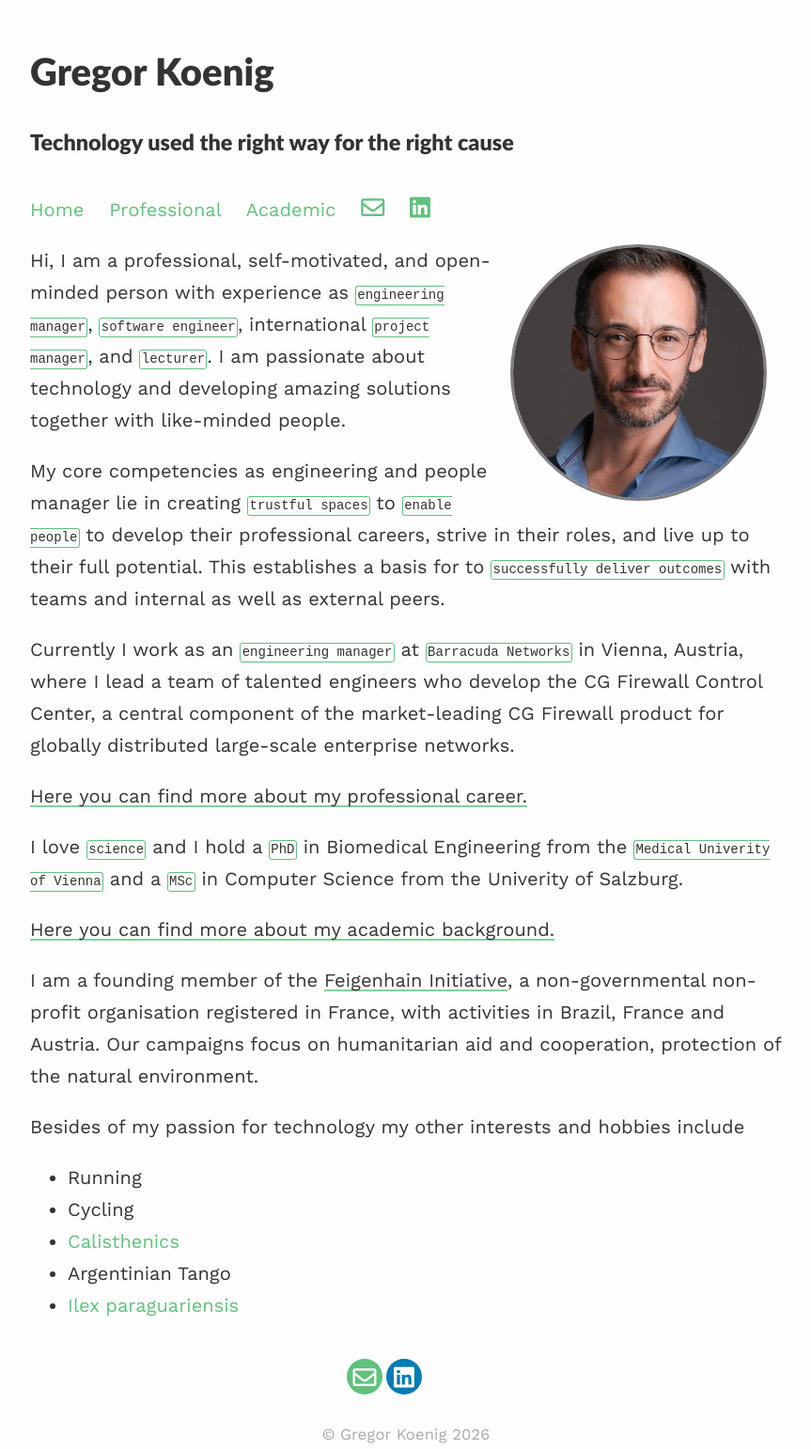
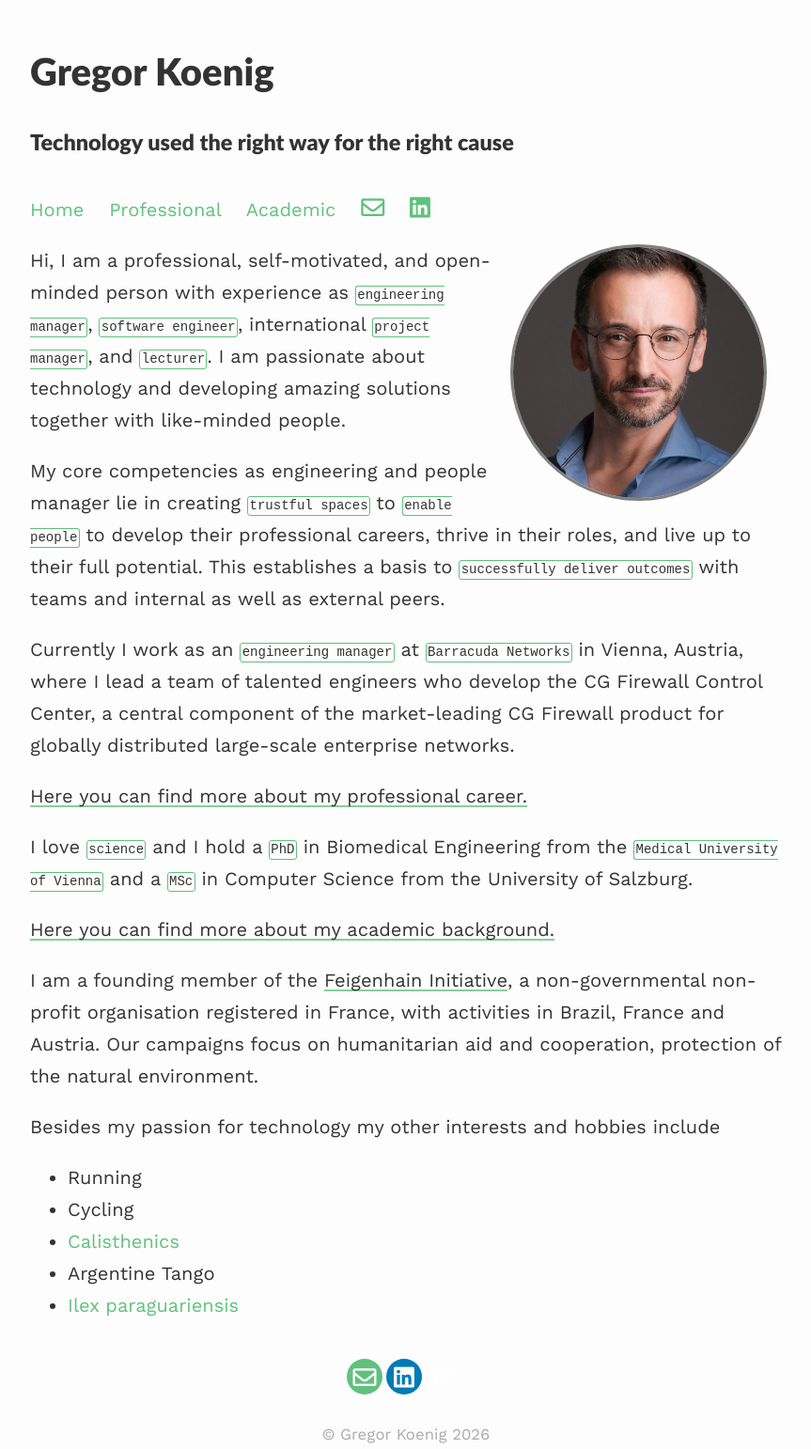
Before and after one commit to gregorkoenig/gregorkoenig.github.io, a Jekyll site: the page built from index.md, in a window 1280 px wide. Shown: the whole page at 94% size, without its empty margins (208-1071 px from the left). Built offline with Jekyll 4.4.1, drawn with Linux system fonts in a browser that asks for light colours; nearby versions of some CDN libraries.

Commit message:
Fix typos in index and academic pages
Co-Authored-By: Claude Sonnet 4.6 <noreply@anthropic.com>

```diff
--- a/index.md
+++ b/index.md
@@ -10,7 +10,7 @@ published: true
   Hi, I am a professional, self-motivated, and open-minded person with experience as `engineering manager`, `software engineer`, international `project manager`, and `lecturer`. I am passionate about technology and developing amazing solutions together with like-minded people.
 
 
-  My core competencies as engineering and people manager lie in creating `trustful spaces` to `enable people` to develop their professional careers, strive in their roles, and live up to their full potential. This establishes a basis for to `successfully deliver outcomes` with teams and internal as well as external peers.
+  My core competencies as engineering and people manager lie in creating `trustful spaces` to `enable people` to develop their professional careers, thrive in their roles, and live up to their full potential. This establishes a basis to `successfully deliver outcomes` with teams and internal as well as external peers.
 
 
   Currently I work as an `engineering manager` at `Barracuda Networks` in Vienna, Austria, where I lead a team of talented engineers who develop the CG Firewall Control Center, a central component of the market-leading CG Firewall product for globally distributed large-scale enterprise networks.
@@ -19,7 +19,7 @@ published: true
   [Here you can find more about my professional career.](https://gregorkoenig.github.io/professional)
 
 
-  I love `science` and I hold a `PhD` in Biomedical Engineering from the `Medical Univerity of Vienna` and a `MSc` in Computer Science from the Univerity of Salzburg.
+  I love `science` and I hold a `PhD` in Biomedical Engineering from the `Medical University of Vienna` and a `MSc` in Computer Science from the University of Salzburg.
 
 
   [Here you can find more about my academic background.](https://gregorkoenig.github.io/academic)
@@ -28,9 +28,9 @@ published: true
   I am a founding member of the [Feigenhain Initiative](https://feigenhain.org){:target="_blank"}, a non-governmental non-profit organisation registered in France, with activities in Brazil, France and Austria. Our campaigns focus on humanitarian aid and cooperation, protection of the natural environment.
 
 
-  Besides of my passion for technology my other interests and hobbies include
+  Besides my passion for technology my other interests and hobbies include
   - Running
   - Cycling
   - [Calisthenics](https://stevenlow.org/overcoming-gravity/){:target="_blank"}
-  - Argentinian Tango
+  - Argentine Tango
   - [Ilex paraguariensis](https://en.wikipedia.org/wiki/Yerba_mate){:target="_blank"}
```
Also changed, not shown: _pages/academic.md (+4 -4 lines).
